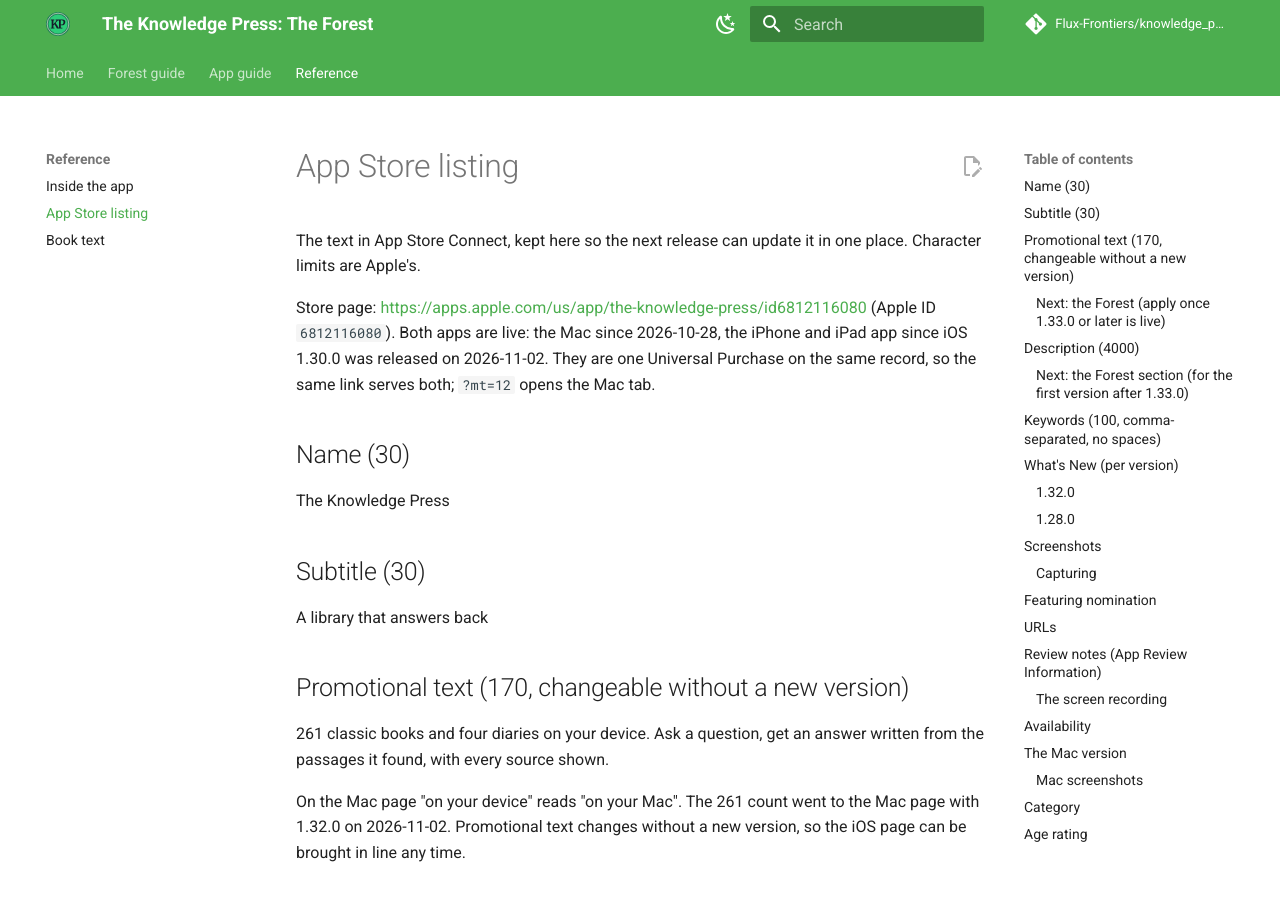
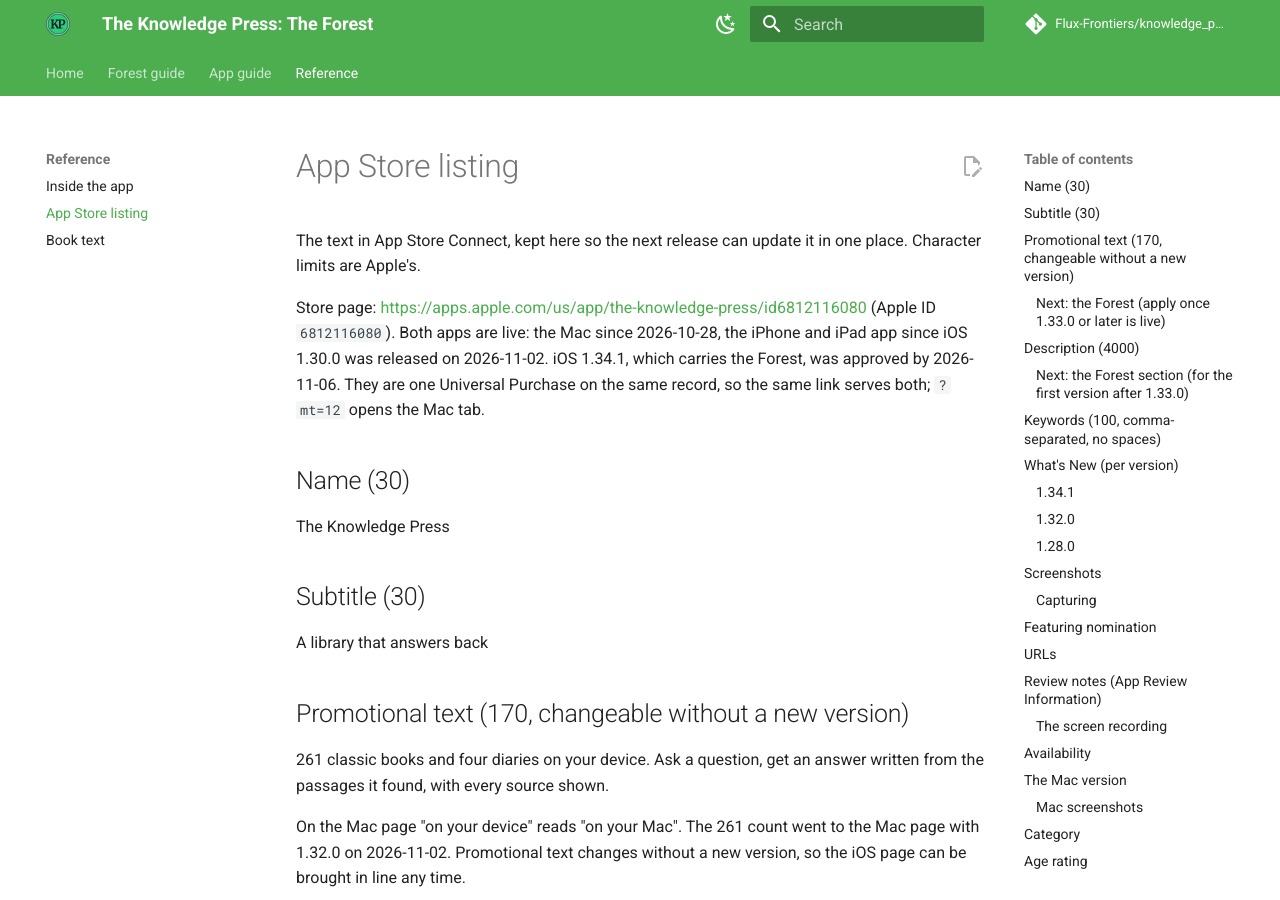
Before and after one commit to Flux-Frontiers/knowledge_press, an MkDocs documentation site: the page built from docs/APP_STORE_LISTING.md, in a window 1280 px wide and 900 px high. Built offline with MkDocs 1.6.1 and Material for MkDocs 9.7.7, drawn with Linux system fonts in a browser that asks for light colours; comment, search, counter and statistics services are not loaded; some of the changed text lies outside the part shown.

Commit message:
docs(store): iOS 1.34.1 approved
Record the iOS 1.34.1 approval (submitted 2026-11-05) in the App Store
listing, and note that the Forest items marked Next now apply to the iOS
page once the version is live.

Co-Authored-By: Claude Opus 5.5 <noreply@anthropic.com>
Claude-Session: https://claude.ai/code/session_01N97MUyZW9PXTN2hvJBZo86

```diff
--- a/docs/APP_STORE_LISTING.md
+++ b/docs/APP_STORE_LISTING.md
@@ -5,7 +5,8 @@ in one place. Character limits are Apple's.
 
 Store page: <https://apps.apple.com/us/app/the-knowledge-press/id6812116080>
 (Apple ID `6812116080`). Both apps are live: the Mac since 2026-10-28, the
-iPhone and iPad app since iOS 1.30.0 was released on 2026-11-02. They are one
+iPhone and iPad app since iOS 1.30.0 was released on 2026-11-02. iOS 1.34.1,
+which carries the Forest, was approved by 2026-11-06. They are one
 Universal Purchase on the same record, so the same link serves both;
 `?mt=12` opens the Mac tab.
 
@@ -127,6 +128,14 @@ limit.
 classics,books,library,philosophy,literature,offline,reader,search,shakespeare,plato,diaries,homer
 
 ## What's New (per version)
+
+### 1.34.1
+
+iOS submitted 2026-11-05 and approved by 2026-11-06 (submission
+`b571e655-428a-4cdc-bd8b-cbd7fb810c2f`). It is later than 1.33.0, so once it
+is live on the iOS page the Forest items marked "Next" in this file apply
+there: the promotional text, the description section, the screenshot set and
+the featuring nomination.
 
 ### 1.32.0
 
```
